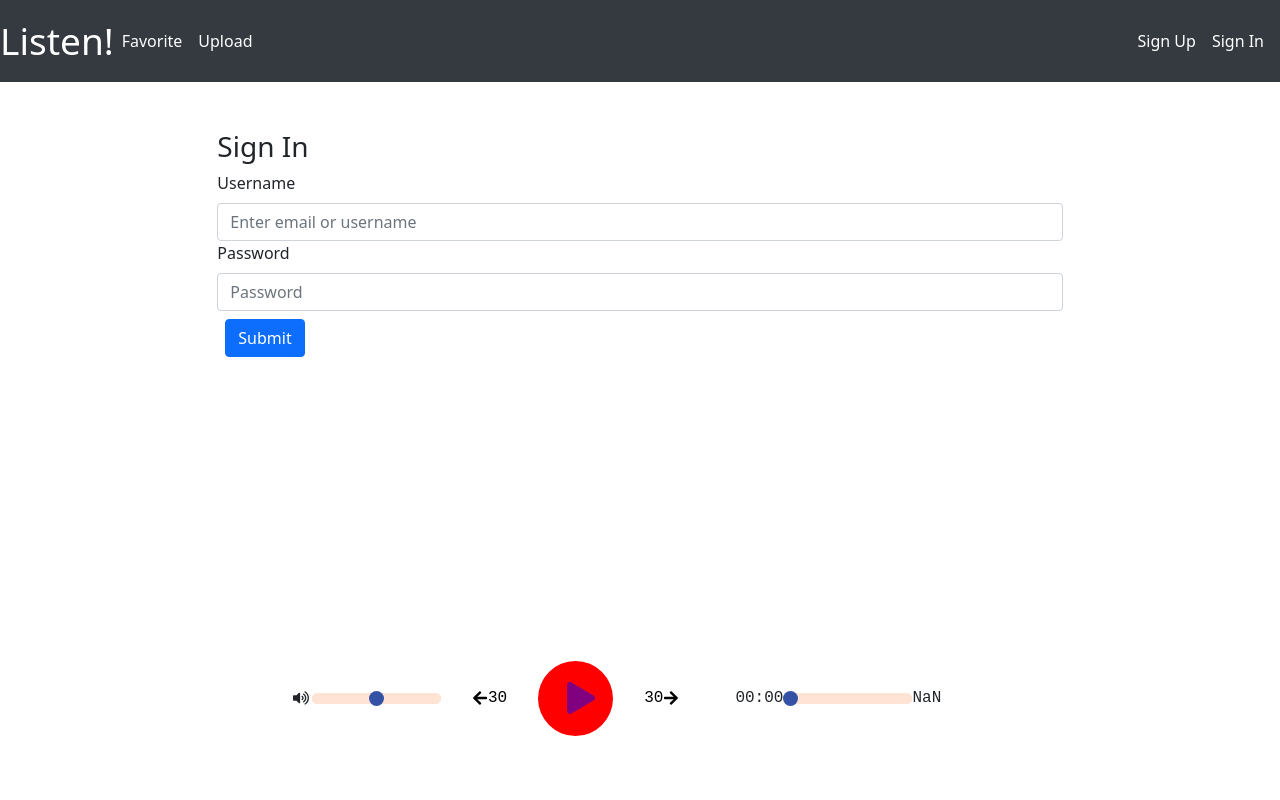
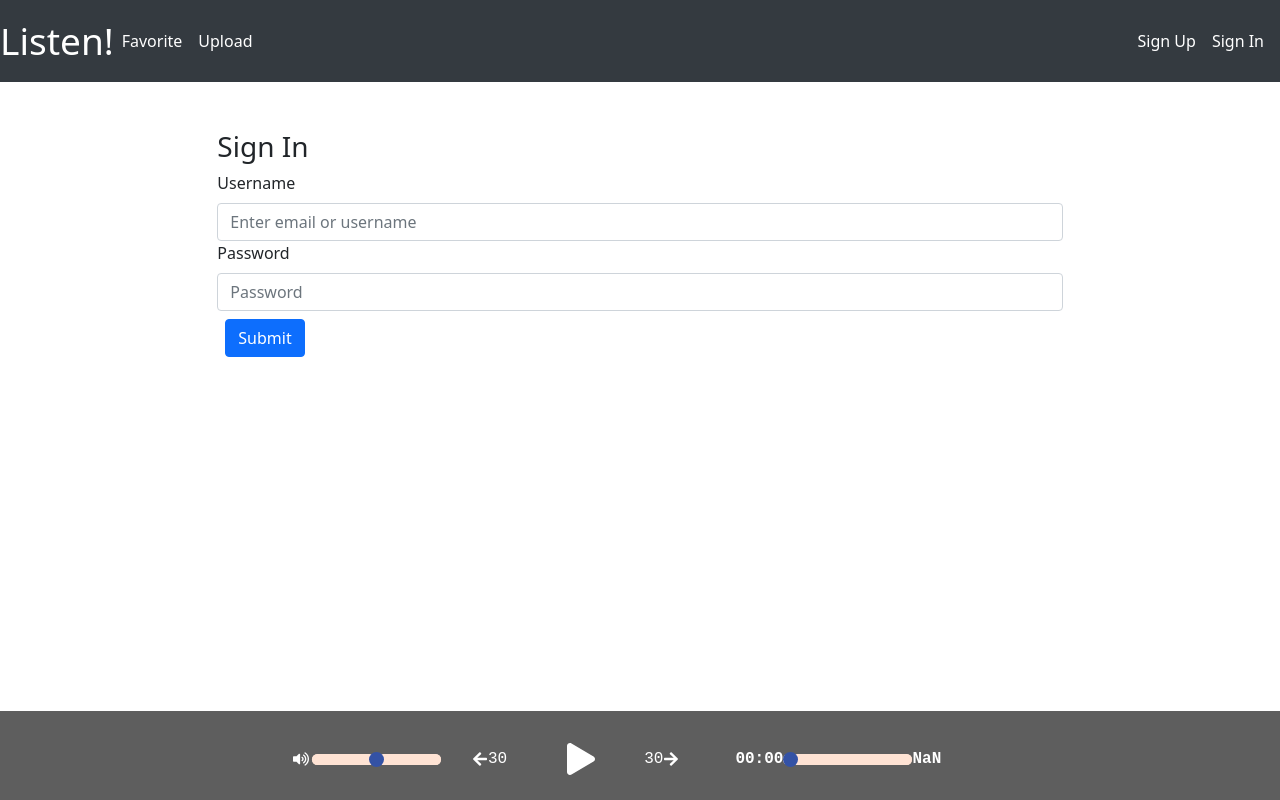
Before and after one commit to RyanCLuis/Listen, a React (Create React App) app: page /sign-in in a window 1280 px wide. Built offline with nearby package versions, Linux system fonts and the light colour scheme.

Commit message:
attaches audio control to footer

```diff
--- a/src/App.js
+++ b/src/App.js
@@ -8,6 +8,7 @@ import AutoDismissAlert from './components/shared/AutoDismissAlert/AutoDismissAl
 import Header from './components/shared/Header'
 import RequireAuth from './components/shared/RequireAuth'
 import Home from './components/Home'
+import Footer from './components/Footer'
 import SignUp from './components/auth/SignUp'
 import SignIn from './components/auth/SignIn'
 import SignOut from './components/auth/SignOut'
@@ -102,6 +103,7 @@ const App = () => {
 						deleteAlert={deleteAlert}
 					/>
 				))}
+				<Footer />
 			</Fragment>
 		)
 }
--- a/src/components/AudioPlayer/AudioPlayer.module.css
+++ b/src/components/AudioPlayer/AudioPlayer.module.css
@@ -1,6 +1,4 @@
 .audioPlayer {
-    --primary: #ff0000;
-    --secondary: #800080;
     display: flex;
     align-items: center;
     width: 700px;
@@ -17,6 +15,7 @@
     font-size: 16px;
     cursor: pointer;
     margin: 25px;
+    color: #ffffff;
 }
 
 .volume {
--- /dev/null
+++ b/src/components/Footer.css
@@ -0,0 +1,16 @@
+.footer {
+    position: fixed;
+    bottom: 0;
+    width: 100%;
+    background-color: #000000a1; /* Example background color */
+    padding: 10px 20px; /* Example padding */
+    height: 89px;
+}
+
+  .footer-content {
+    display: flex;
+    justify-content: space-between;
+    align-items: center;
+    font-weight: bold;
+    color: rgb(255, 255, 255);
+  }
--- /dev/null
+++ b/src/components/Footer.js
@@ -0,0 +1,15 @@
+import React from 'react'
+import AudioPlayer from './AudioPlayer/AudioPlayer'
+import './Footer.css'
+
+const Footer = () => {
+  return (
+    <footer className='footer'>
+      <div className="footer-content">
+        <AudioPlayer />
+      </div>
+    </footer>
+  );
+};
+
+export default Footer;
--- a/src/components/Home.js
+++ b/src/components/Home.js
@@ -3,6 +3,7 @@ import { getAllPodcasts } from '../api/podcast'
 import LoadingScreen from '../components/shared/LoadingScreen'
 import { Card } from 'react-bootstrap'
 import { Link } from 'react-router-dom'
+
 
 
 const cardContainerLayout = {
@@ -56,12 +57,14 @@ const Home = () => {
 	))
 
 	return (
+		<>
 		<div style={{ alignItems: 'center', display: 'flex', flexDirection: 'column' }}>
 			<h2>Listen!</h2>
 			<div className='container-md' style={ cardContainerLayout }>
 				{ podcastCards }
 			</div>
 		</div>
+		</>
 	)
 }
 
--- a/src/index.js
+++ b/src/index.js
@@ -4,12 +4,10 @@ import './index.css';
 import App from './App';
 import { BrowserRouter } from 'react-router-dom'
 import 'bootstrap/dist/css/bootstrap.min.css'
-import AudioPlayer from './components/AudioPlayer/AudioPlayer';
 
 ReactDOM.render(
   <BrowserRouter>
     <App />
-    <AudioPlayer />
   </BrowserRouter>,
   document.getElementById('root')
 );
```
